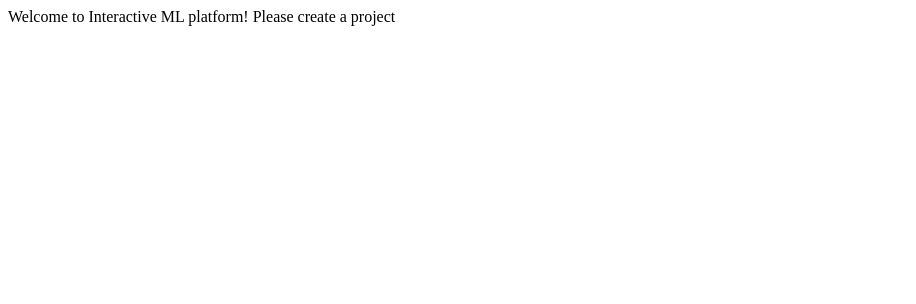
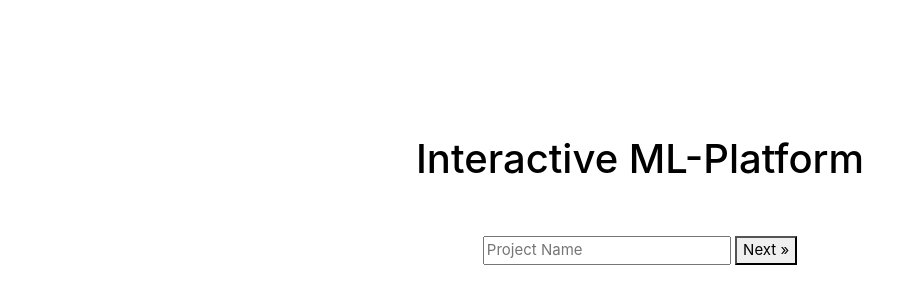
Before and after one commit to vijay-jindal/Interactive-ML-Platform, a Flask app: page / in a window 1280 px wide. Shown: the top 304 px of the page, without its empty margins (0-916 px from the left). Run offline with Flask 2, Linux system fonts and the light colour scheme; some libraries are stand-ins or nearby versions.

Commit message:
Linked Front and Back for Dashboard

```diff
--- a/flaskr/app.py
+++ b/flaskr/app.py
@@ -7,9 +7,11 @@ app = Flask(__name__)
 
 @app.route('/')
 def hello():
-    return "Welcome to Interactive ML platform! Please create a project"
-   #return render_template('template_name.html')
-
+   #return "Welcome to Interactive ML platform! Please create a project"
+   return render_template('dashboard.html')
+@app.route('/upload-csv',methods=['POST'])
+def uplcsv():
+	return render_template('upload-csv.html',Project_name=request.form.get('project_name'))
 @app.route('/newproject',methods=['POST','GET'])
 def newproject():
     if request.method == 'GET':
--- a/flaskr/templates/dashboard.html
+++ b/flaskr/templates/dashboard.html
@@ -9,7 +9,7 @@
 	<br><br><br><br><br><br>
 	<center><h1>Interactive ML-Platform </h1></center>
 	<style>
-	/*	body {
+		body {
 				background-color: white;
 				color: black;
 				font-size: 15px;
@@ -37,7 +37,7 @@ a:hover {
 
 			.round {
   				border-radius: 50%;
-} */
+			}
 	</style>
 	<div class="page-header">
 		<title>InteractiveML</title>
@@ -55,13 +55,14 @@ a:hover {
 <br><br>
 	<div id="project name">
 		<center>
-		<form method="post"> <!-- Change the action value and respective value based on backend -->
+		<form method="post" action="http://localhost:5000/upload-csv" enctype="multipart/form-data"> <!-- Change the action value and respective value based on backend -->
 				<!--	<label for="project-name">Project Name: </label> -->
-					<input type="text" id="project_name" name="project_name" placeholder="Project Name"><a href="upload-csv.html" class="button">Next </a>
+					<input type="text" id="project_name" name="project_name" placeholder="Project Name">
+					<button type="submit">Next &raquo</a>
 				</center>
 			<!--		<button type="reset" value="Reset">Reset</button>
 					<button type="save" value="save">Save</button> -->
-
+		</form>
 <!--	</div>
 
 	<div id="next"> -->
```
Lines whose indentation alone changed are shown as unchanged.
